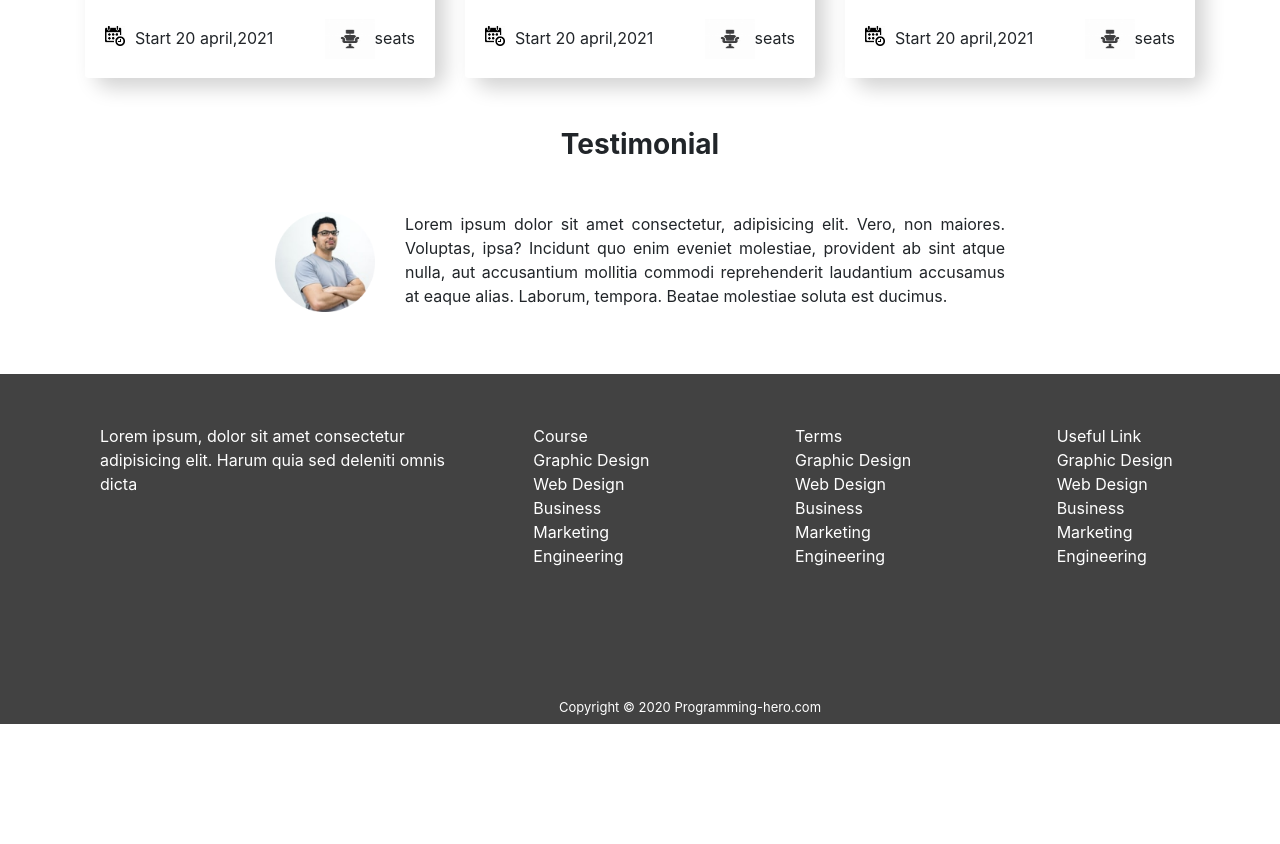
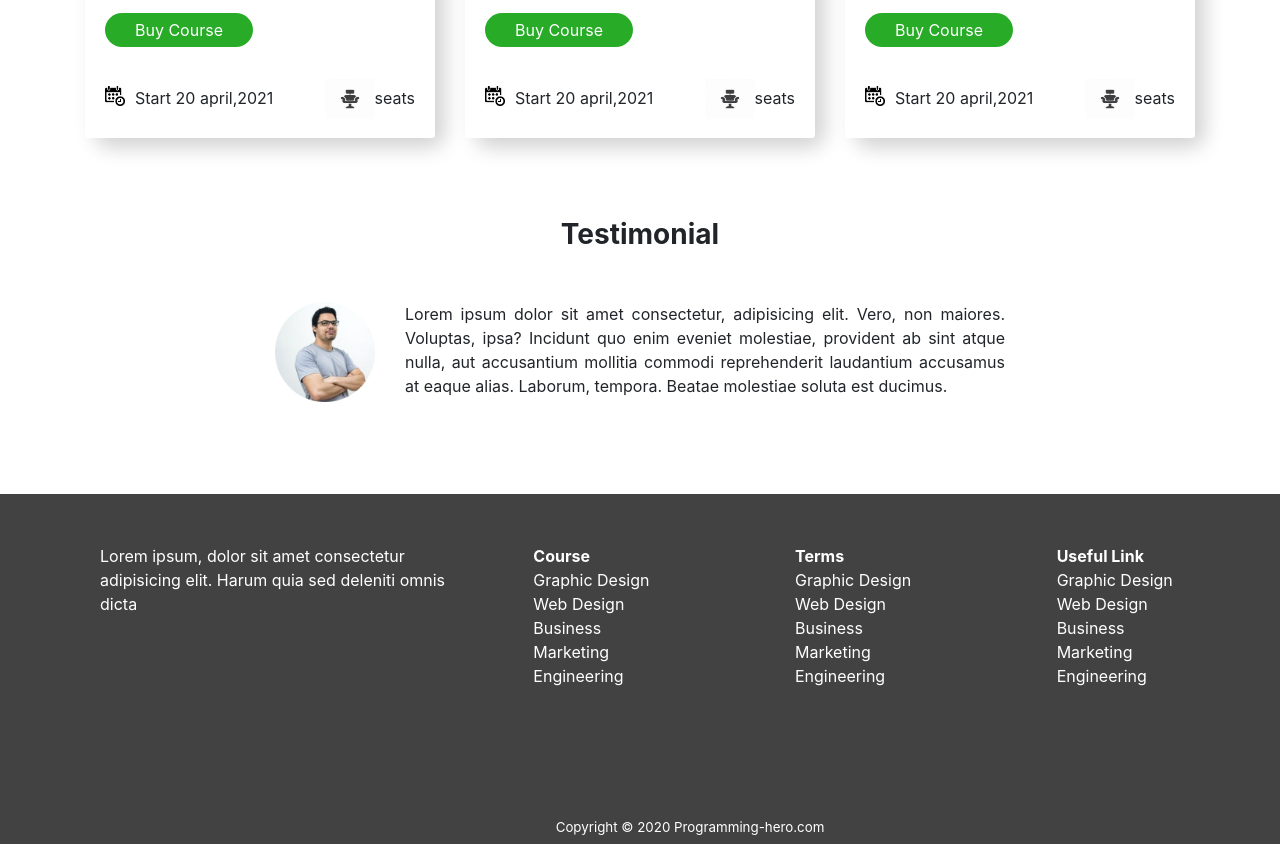
Before and after one commit to PranakBarua/e-school-reset, a plain HTML site: page index.html in a window 1280 px wide. Shown: the part 1329-2173 px from the top of the page. Before the commit the page ends 2053 px from the top, so only its background shows below. Drawn offline with nearby package versions, Linux system fonts and the light colour scheme.

Commit message:
all is done

```diff
--- a/index.html
+++ b/index.html
@@ -47,7 +47,7 @@
               </div>
           </div>
     </header>
-    <div class="container second-portion">
+    <div class="container second-portion" id="books">
         <div class="row">
             <div class="col-md-3">
                 <div class="second-portion-box">
@@ -79,7 +79,7 @@
             </div>
         </div>
     </div>
-    <div class="container">
+    <div class="container" id="courses">
         <h3 class="center-align">Online Courses</h3>
         <div class="card-deck">
             <div class="card">
@@ -149,13 +149,13 @@
       <div class="col-md-2"></div>
       </div>
     </div>
-    <footer>
+    <footer id="blog">
       <div class="row ">
         <div class="col-md-4">
           <p>Lorem ipsum, dolor sit amet consectetur adipisicing elit. Harum quia sed deleniti omnis dicta</p>
         </div>
         <div class="col-md-2 d-flex flex-column all-a">
-            <a href="">Course</a>
+            <a class="all-a-first" href="">Course</a>
             <a href="">Graphic Design</a>
             <a href="">Web Design</a>
             <a href="">Business</a>
@@ -163,7 +163,7 @@
             <a href="">Engineering</a>
         </div>
         <div class="col-md-2 d-flex flex-column all-a">
-          <a href="">Terms</a>
+          <a class="all-a-first" href="">Terms</a>
           <a href="">Graphic Design</a>
           <a href="">Web Design</a>
           <a href="">Business</a>
@@ -171,7 +171,7 @@
           <a href="">Engineering</a>
         </div>
         <div class="col-md-2 d-flex flex-column all-a">
-            <a href="">Useful Link</a>
+            <a class="all-a-first" href="">Useful Link</a>
             <a href="">Graphic Design</a>
             <a href="">Web Design</a>
             <a href="">Business</a>
--- a/style.css
+++ b/style.css
@@ -8,11 +8,11 @@ header{
     padding-bottom: 50px;
     padding-left: 150px;
     padding-right: 150px;
-    margin-bottom: 50px;
+    margin-bottom: 80px;
 
 }
 .container{
-    margin-bottom: 50px;
+    margin-bottom: 80px;
 }
 .second-portion{
     text-align: center;
@@ -117,6 +117,9 @@ footer a:hover{
 .copyright-section{
     text-align: center;
     margin-top: 130px;
-    font-size: small;
+    font-size: smaller;
 
 }
+.all-a-first{
+    font-weight: 700;
+}
```
